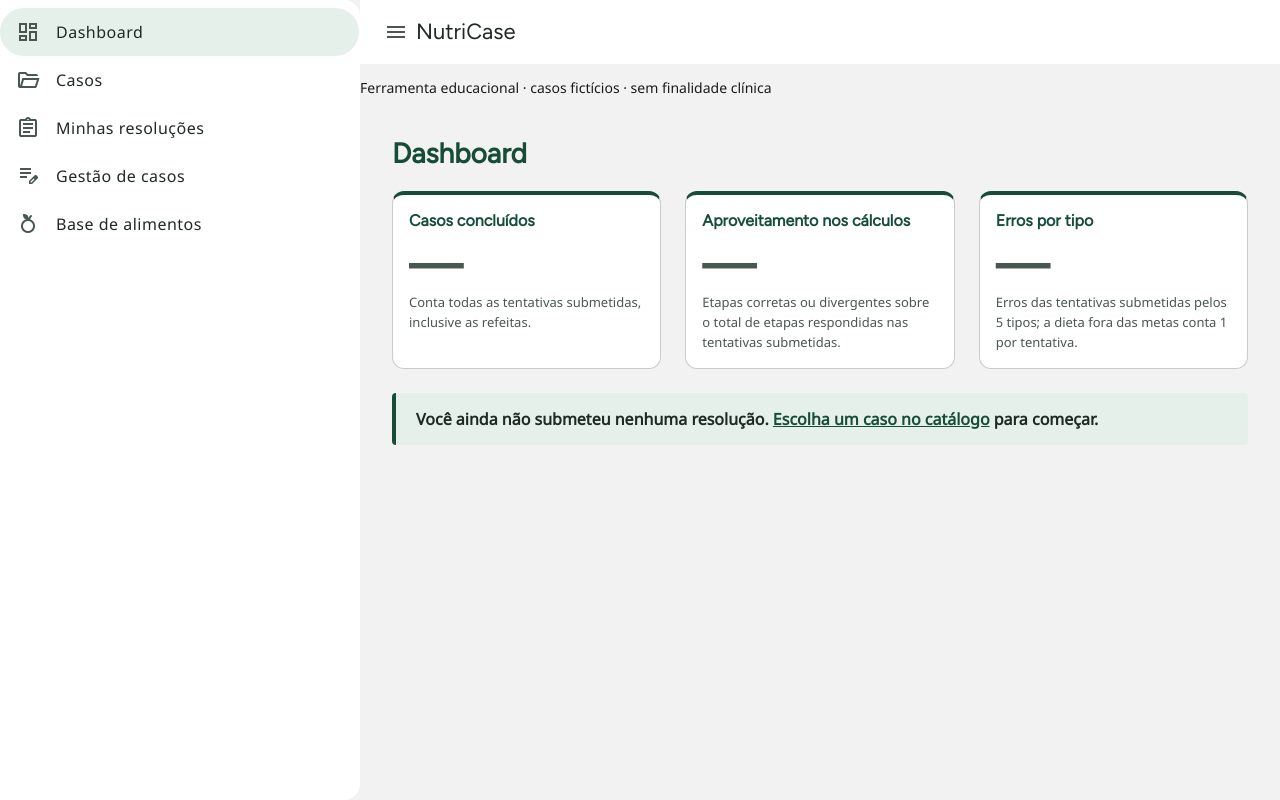
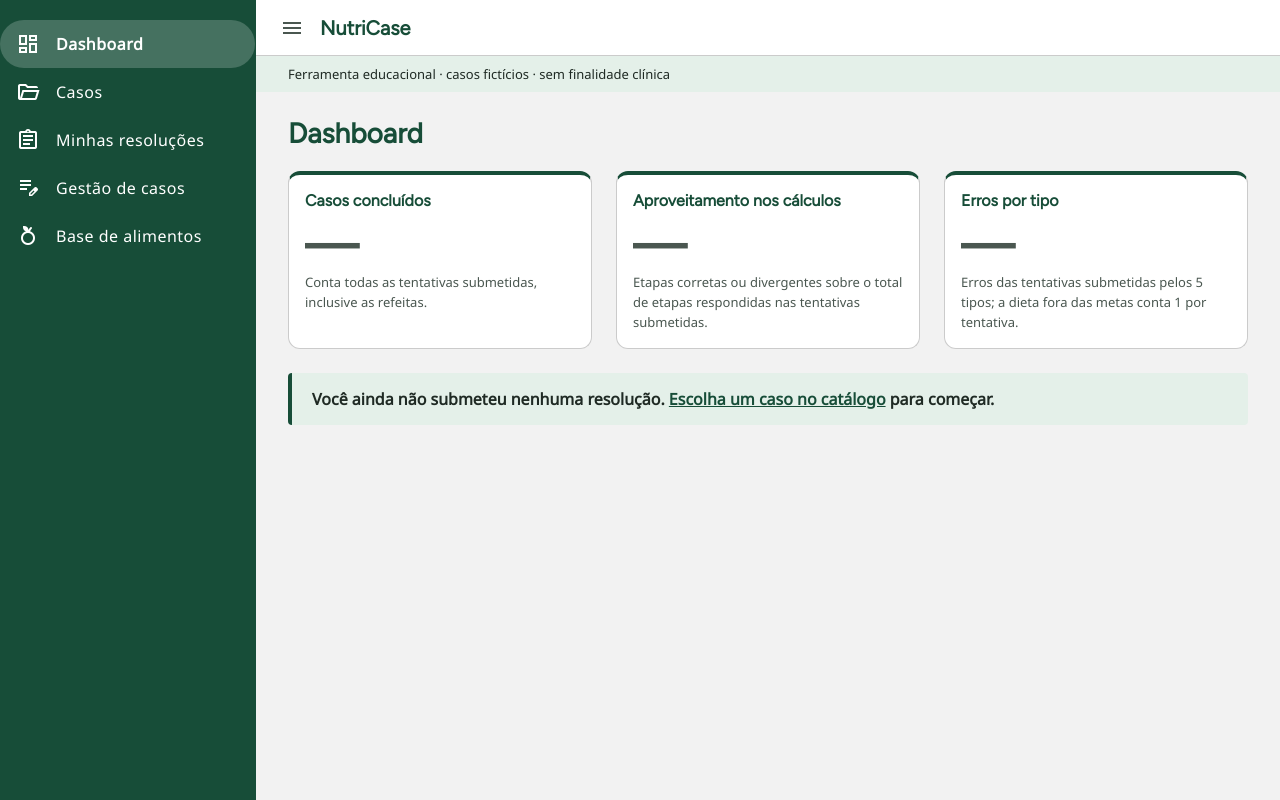
Before and after one commit to BrunoShiguematu/NutriCase, an Angular app in the folder nutricase/: page /dashboard in a window 1280 px wide. Built offline with nearby package versions, Linux system fonts and the light colour scheme.

Commit message:
style: shell com menu fixo, aviso educacional e foco visível

```diff
--- a/nutricase/src/app/layout/layout.component.scss
+++ b/nutricase/src/app/layout/layout.component.scss
@@ -1,5 +1,12 @@
-// Shell com altura total: o container ocupa a janela inteira.
-// O menu (mat-sidenav) e o conteúdo (mat-sidenav-content) rolam cada um por conta própria.
+@use '../shared/styles/marca' as m;
+
+// Altura do cabeçalho fixo (barra superior + aviso). As telas que fixam algo na janela, como a ficha do atleta
+// do resolver, descontam esse valor por --altura-cabecalho.
+$barra: 3.5rem;
+$aviso: 2.25rem;
+
+// Shell com altura total: o container ocupa a janela inteira. O menu fica fixo na lateral; no conteúdo,
+// a barra e o aviso ficam parados no topo e só a página (main) rola.
 :host {
   display: block;
   height: 100%;
@@ -8,3 +15,77 @@
 .shell {
   height: 100%;
 }
+
+// Menu lateral: 256 px, verde da marca (30%), texto e ícones brancos (9,74:1). O item da página atual fica
+// com fundo mais claro e texto em negrito, para não depender só da cor.
+.side {
+  --mat-sidenav-container-width: 16rem;
+  --mat-sidenav-container-background-color: #{m.$verde};
+  --mat-sidenav-container-text-color: #fff;
+  --mat-sidenav-container-shape: 0;
+  --mat-sidenav-container-divider-color: transparent;
+  --mat-list-list-item-label-text-color: #fff;
+  --mat-list-list-item-leading-icon-color: #fff;
+  --mat-list-list-item-hover-label-text-color: #fff;
+  --mat-list-list-item-hover-leading-icon-color: #fff;
+  --mat-list-list-item-focus-label-text-color: #fff;
+  --mat-list-list-item-hover-state-layer-color: #fff;
+  --mat-list-list-item-focus-state-layer-color: #fff;
+  --mat-list-active-indicator-color: rgba(255, 255, 255, 0.2);
+  // O anel verde de foco do Material (styles.scss) não apareceria sobre o menu verde: aqui ele fica desligado
+  // e vale o contorno branco abaixo.
+  --mat-focus-indicator-display: none;
+  padding-top: 0.75rem;
+
+  a[aria-current='page'] {
+    --mat-list-list-item-label-text-weight: 700;
+  }
+
+  // Foco do teclado (RNF04): contorno branco de 3 px dentro do item.
+  a:focus-visible {
+    outline: 3px solid #fff;
+    outline-offset: -3px;
+  }
+}
+
+.content {
+  --altura-cabecalho: #{$barra + $aviso};
+  display: flex;
+  flex-direction: column;
+  overflow: hidden;
+}
+
+.top {
+  --mat-toolbar-standard-height: #{$barra};
+  --mat-toolbar-container-background-color: #fff;
+  --mat-toolbar-container-text-color: #{m.$verde};
+  flex: none;
+  border-bottom: 1px solid m.$borda;
+}
+
+.brand {
+  margin-left: 0.5rem;
+  font: 700 1.25rem/1 var(--fonte-titulo);
+}
+
+// Aviso educacional (RNF06): fixo abaixo da barra, na mesma margem lateral do conteúdo.
+.disclaimer {
+  display: flex;
+  flex: none;
+  align-items: center;
+  box-sizing: border-box;
+  height: $aviso;
+  margin: 0;
+  padding: 0 2rem;
+  background: m.$verde-claro;
+  color: m.$texto;
+  font-size: 0.8125rem;
+}
+
+// Área da página: rola sozinha e dá o respiro lateral e inferior a todas as telas.
+.page {
+  flex: 1;
+  min-height: 0;
+  padding: 1.5rem 2rem 2.5rem;
+  overflow: auto;
+}
--- a/nutricase/src/app/pages/resolucoes/resolver/resolver.component.scss
+++ b/nutricase/src/app/pages/resolucoes/resolver/resolver.component.scss
@@ -19,7 +19,9 @@
   display: flex;
   flex-direction: column;
   gap: 1rem;
-  max-height: calc(100vh - 2rem);
+  // A janela menos o cabeçalho fixo do shell (--altura-cabecalho, em layout.component.scss), menos 1 rem
+  // de folga em cima (top) e 2,5 rem de padding embaixo da página, para a ficha não passar do fim do contêiner.
+  max-height: calc(100vh - var(--altura-cabecalho, 0rem) - 3.5rem);
   overflow-y: auto;
 }
 
--- a/nutricase/src/app/shared/styles/_marca.scss
+++ b/nutricase/src/app/shared/styles/_marca.scss
@@ -25,10 +25,9 @@ $trilha-contorno: #8a928d;
 $fonte-titulo: 'Figtree', 'Noto Sans', sans-serif;
 $fonte-texto: 'Noto Sans', sans-serif;
 
-// Página inteira: respiro em volta (o shell ainda não dá) e título.
+// Página inteira: bloco e título. O respiro em volta (padding) é do shell, em layout.component.scss.
 @mixin pagina {
   display: block;
-  padding: 1.5rem 2rem 2.5rem;
 
   .page-header {
     margin-bottom: 1.25rem;
--- a/nutricase/src/styles.scss
+++ b/nutricase/src/styles.scss
@@ -76,6 +76,16 @@ body {
   height: 100%;
 }
 
+// Foco do teclado (RNF04): anel verde de 3 px nos botões do Material (classe .mat-focus-indicator). O menu
+// lateral é verde e tem o próprio anel branco, em layout.component.scss.
+@include mat.strong-focus-indicators(
+  (
+    border-color: m.$verde,
+    border-width: 3px,
+    border-radius: 8px,
+  )
+);
+
 // A fonte de ícones vem do pacote npm (angular.json), mas o pacote não traz a classe que o mat-icon usa.
 .material-symbols-outlined {
   font-family: 'Material Symbols Outlined';
```
